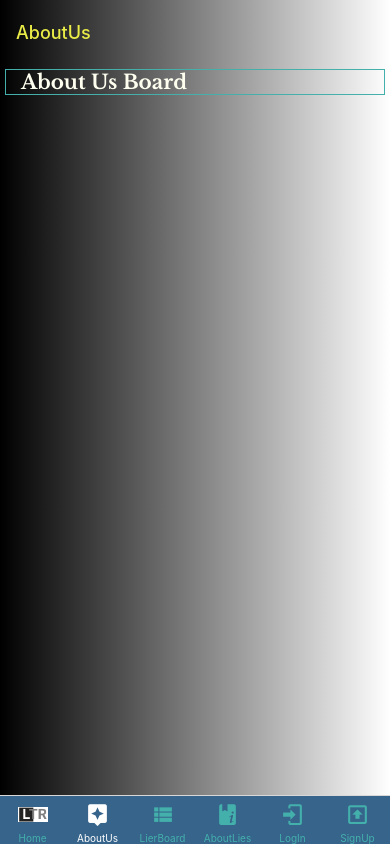
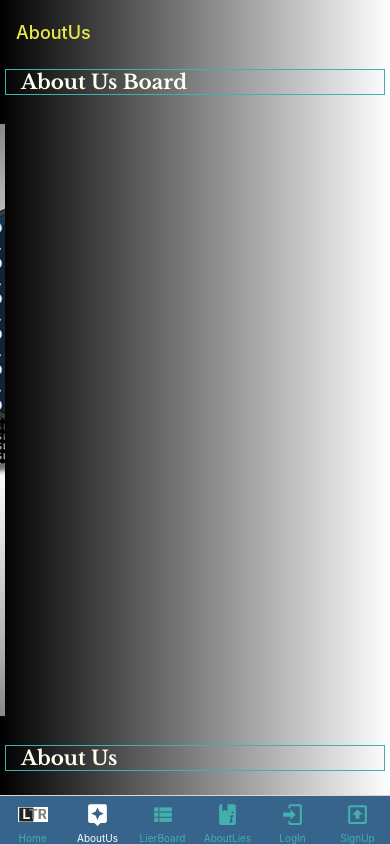
Before and after one commit to psteingh/LTRapp, a React Native app: screen /AboutUs in a window 390 px wide. Built offline with nearby package versions, Linux system fonts and the light colour scheme.

Commit message:
ltrapp0527111

```diff
--- a/boardaboutus/AboutUsBoard.js
+++ b/boardaboutus/AboutUsBoard.js
@@ -2,12 +2,15 @@ import { View, StyleSheet } from 'react-native';
 
 import LinGradScreen from '../constants/LinGradScreen';
 import TitleText from '../constants/TitleText';
+
+import AboutUsImage from './AboutUsImage';
 
 function AboutUsBoard() {
     return (
         <View style={styles.aboutUsBoardContainer}>
         <LinGradScreen />
         <TitleText>About Us Board</TitleText>
+        <AboutUsImage />
         </View>
     );
 }
--- /dev/null
+++ b/boardaboutus/AboutUsImage.js
@@ -0,0 +1,25 @@
+import { View, Image, StyleSheet } from 'react-native';
+
+import TextImage from '../constants/TextImage';
+
+function AboutUsImage() {
+  return (
+    <View style={styles.imageContainer}>
+      <Image
+        style={styles.aboutUsImage}
+        source={require('../assets/images/ltrdeceive.png')} />
+      <TextImage>About Us</TextImage>
+    </View>
+  );
+}
+
+export default AboutUsImage;
+
+const styles = StyleSheet.create({
+  imageContainer: {
+    position: 'relative'
+  },
+  aboutUsImage: {
+    width: 5
+  }
+});
```
